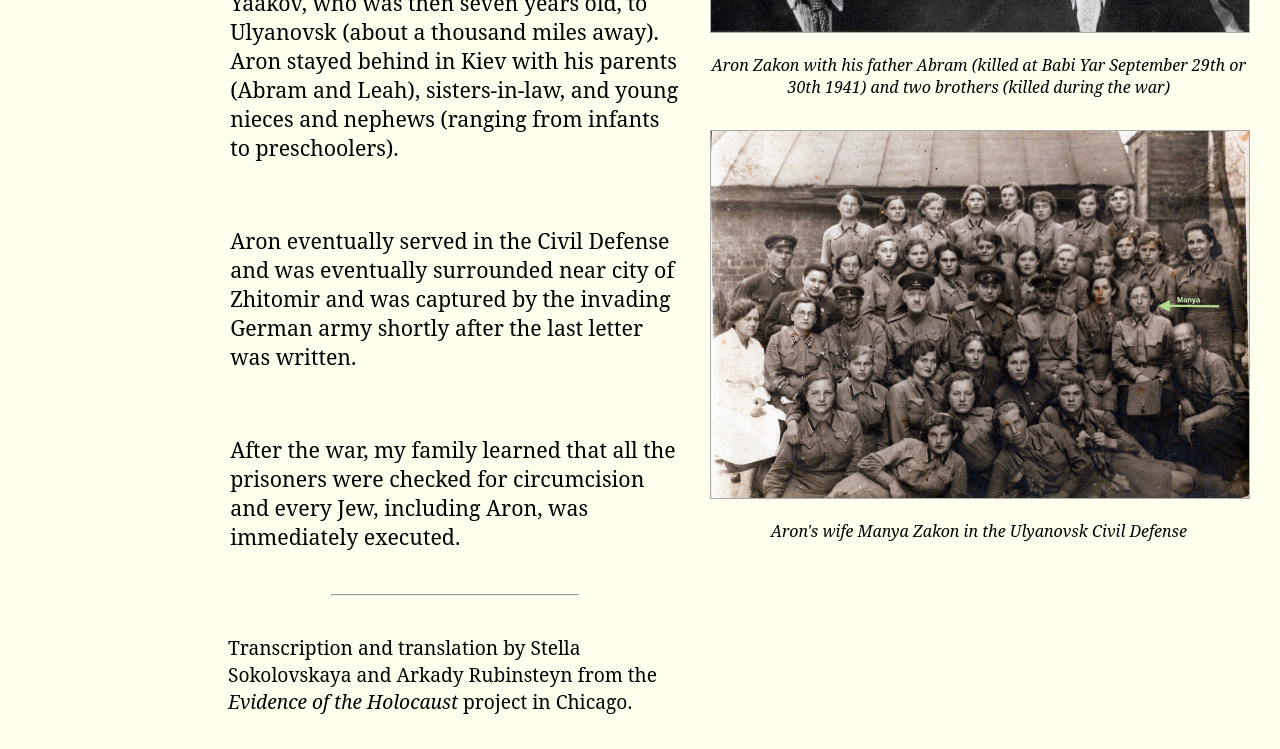
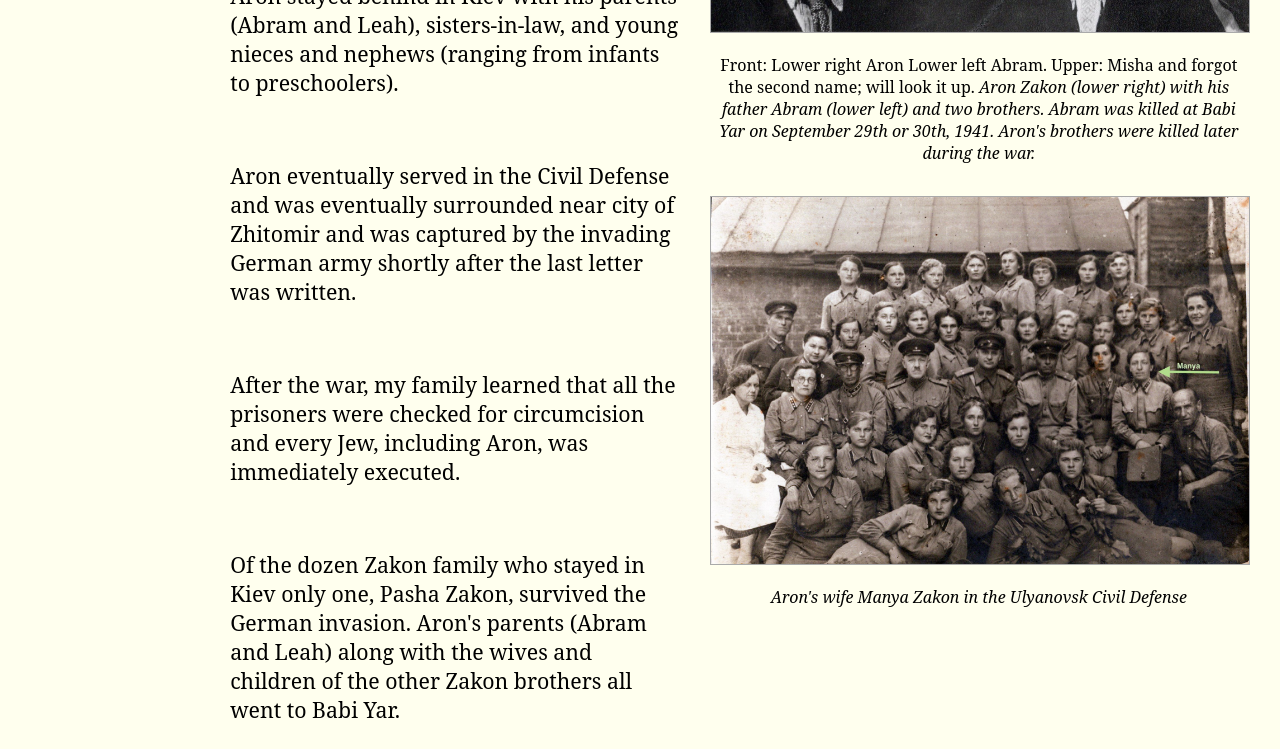
Before and after one commit to iskandr/lettersfromkiev.com, a plain HTML site: page index.html in a window 1280 px wide. Shown: the part 353-1102 px from the top of the page. Drawn offline with Linux system fonts and the light colour scheme; a web font is replaced by a local one.

Commit message:
Update index.html

```diff
--- a/index.html
+++ b/index.html
@@ -26,7 +26,6 @@
 These are letters that my great-grandfather Aron wrote to my great-grandmother Manya
 in the weeks before the Nazi invasion of Kiev.</p>
 
-<br/><br/>
 <p>
 Manya had evacuated with my grandfather Yaakov, who was then seven years old, to Ulyanovsk (about a thousand miles away).
 Aron stayed behind in Kiev with his parents (Abram and Leah), sisters-in-law, and young nieces and nephews (ranging from infants to preschoolers).
@@ -39,7 +38,9 @@ Aron eventually served in the Civil Defense and was eventually surrounded near c
 <p>After the war, my family learned that all the prisoners were checked for
 circumcision and every Jew, including Aron, was immediately executed.</p>
 
-
+<p>
+Of the dozen Zakon family who stayed in Kiev only one, Pasha Zakon, survived the German invasion.  Aron's parents (Abram and Leah) along with the wives and children of the other Zakon brothers all went to Babi Yar.
+</p>
 <center>
  <hr style="width:50%;  margin-left:1em; margin-right:1em;">
 </center>
@@ -52,7 +53,10 @@ Transcription and translation by Stella Sokolovskaya and Arkady Rubinsteyn from
 	<div class="captioned-image">
 		<img src="images/1940s-Abram-Aron-and-sons.jpg">
 		<br/>
-		<i>Aron Zakon with his father Abram (killed at Babi Yar September 29th or 30th 1941) and two brothers (killed during the war)</i>
+		        Front: Lower right Aron Lower left Abram.
+
+                Upper: Misha and  forgot the second name; will look it up.
+		<i>Aron Zakon (lower right) with his father Abram (lower left) and two brothers. Abram was killed at Babi Yar on September 29th or 30th, 1941. Aron's brothers were killed later during the war.</i>
 	</div>
 	<div class="captioned-image">
 		<img src="images/1940s-Manya-in-Ulyanovsk-Civil-Defense.jpg">
```
